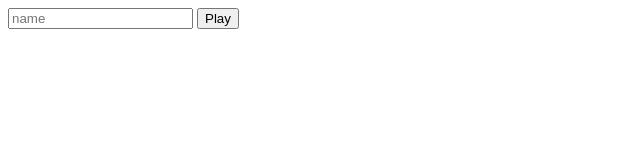
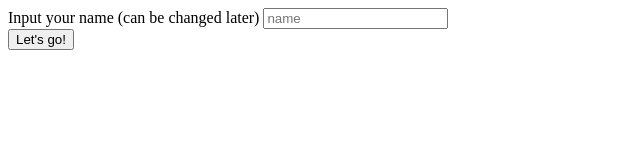
Before and after one commit to IdealistCat/LearningSite, a plain HTML site: page index.html in a window 1280 px wide. Shown: the whole page, without its empty margins (0-640 px from the left). Drawn offline with Linux system fonts and the light colour scheme.

Commit message:
fix sum stuf

```diff
--- a/index.html
+++ b/index.html
@@ -1,22 +1,28 @@
 <!DOCTYPE html>
 <html lang="en">
   <head>
-    <meta charset="UTF-8">
-    <meta name="viewport" content="width=device-width, initial-scale=1.0">
+    <meta charset="UTF-8" />
+    <meta name="viewport" content="width=device-width, initial-scale=1.0" />
     <title>Learning Site</title>
   </head>
   <body>
-    <input type="text" placeholder="name">
+    <label for="name">Input your name (can be changed later)</label>
+    <input type="text" placeholder="name" id="name" />
 
-    <button onclick="proceed()">
-        Play
-    </button>
+    <br><button onclick="proceed()">Let's go!</button>
 
     <script>
       function proceed() {
-            window.location.href = "./pages/ep_1.html";
+        localStorage.setItem("name") == nameElement.innerHTML;
+        window.location.href = "./pages/language.html";
       }
+
+      var nameElement = document.getElementById("name");
+      nameElement.innerHTML =
+        localStorage.getItem("name") != null ||
+        localStorage.getItem("name") != undefined
+          ? localStorage.getItem("name")
+          : "";
     </script>
-
   </body>
 </html>
```
Lines whose indentation alone changed are shown as unchanged.
